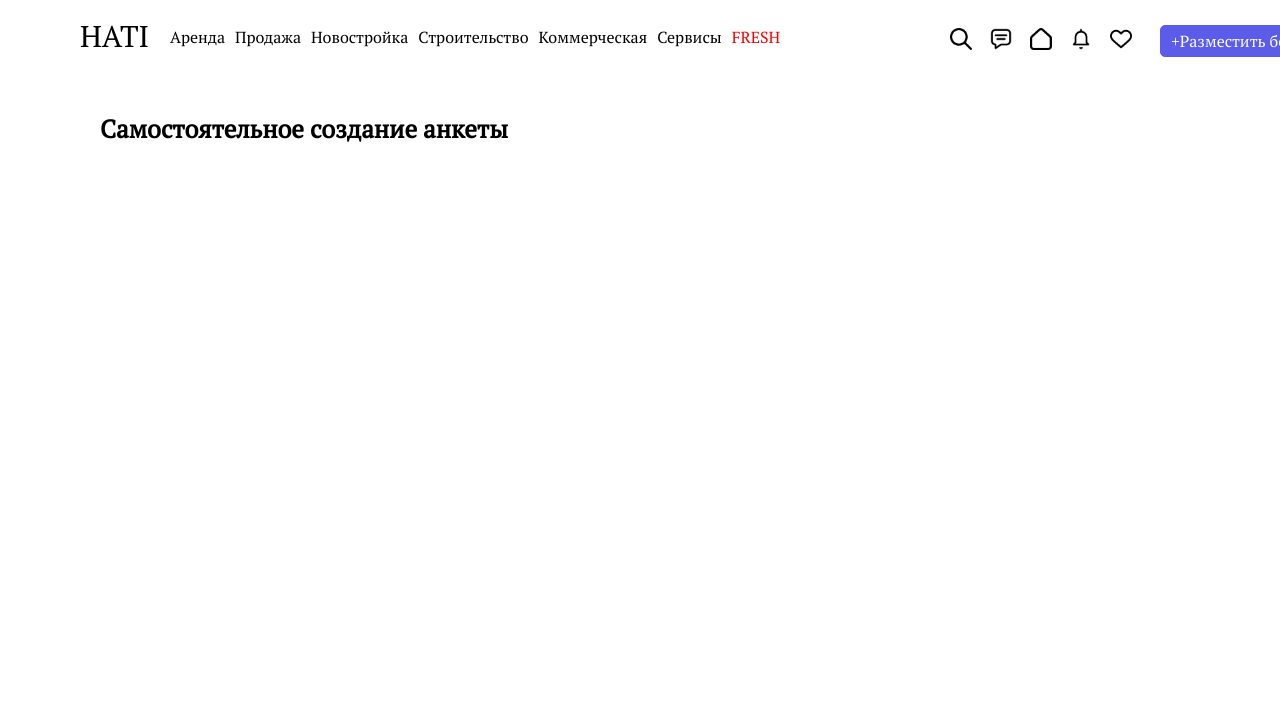
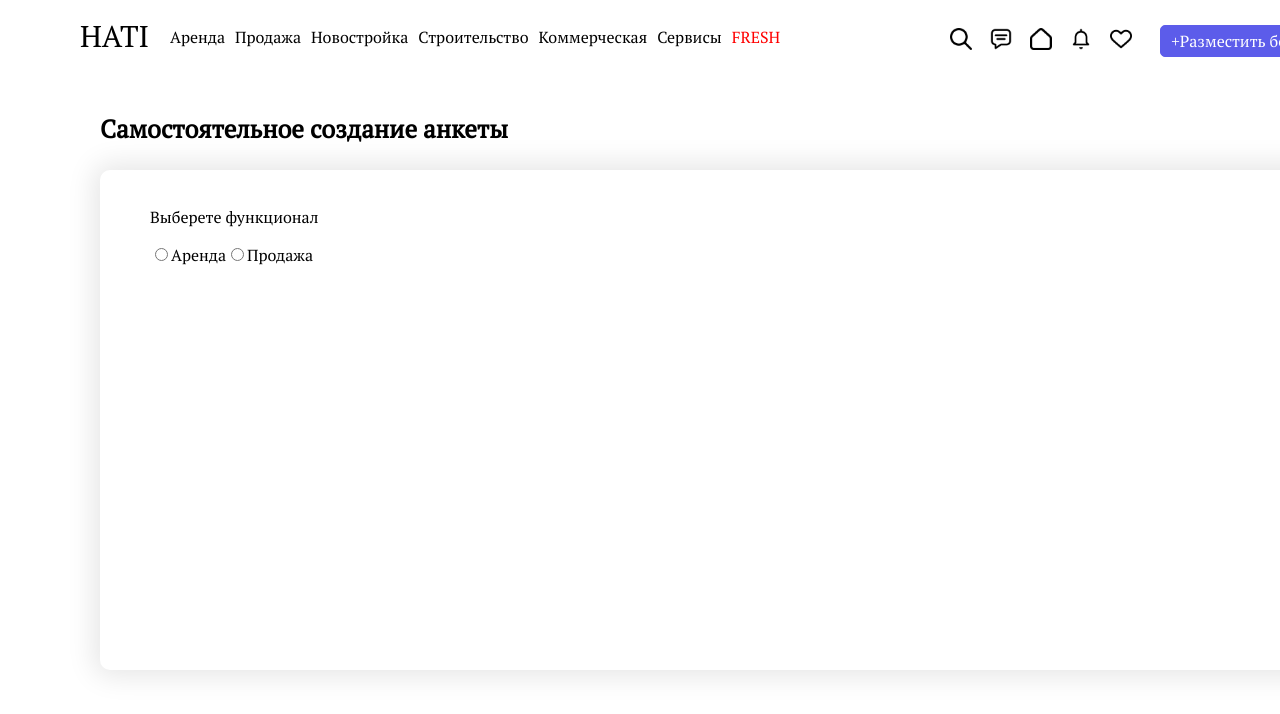
Before and after one commit to notPHPuser/Hati-project, a React (Vite) app in the folder frontend/: page /create_own in a window 1280 px wide. Shown: the top 714 px of the page. Built offline with nearby package versions, Linux system fonts and the light colour scheme.

Commit message:
start creating create_myself

```diff
--- a/frontend/src/pages/create_myself/CreateMyself.css
+++ b/frontend/src/pages/create_myself/CreateMyself.css
@@ -8,3 +8,46 @@
   font-size: 25px;
   font-weight: 700;
 }
+select {
+  -webkit-appearance: none;
+  -moz-appearance: none;
+  appearance: none;
+}
+
+.option_create_my_self {
+  display: flex;
+  justify-content: center;
+  text-align: center;
+  align-items: center;
+  width: 100px;
+  height: 20px;
+  border-radius: 7px;
+}
+.if_create_myself {
+  position: absolute;
+  width: 1330px;
+  height: 500px;
+  box-shadow: 0px 0px 28px 6px rgba(0, 0, 0, 0.1);
+  border-radius: 10px;
+}
+
+.form_for_myself {
+  position: absolute;
+  left: 50px;
+  top: 20px;
+}
+
+.if_radio_arenda {
+  position: absolute;
+  top: 100px;
+}
+
+.select_radio_arenda {
+  width: 100px;
+  height: 20px;
+  display: flex;
+  justify-content: center;
+  align-items: center;
+  text-align: center;
+  border-radius: 5px;
+}
--- a/frontend/src/pages/create_myself/CreateMyself.jsx
+++ b/frontend/src/pages/create_myself/CreateMyself.jsx
@@ -1,13 +1,44 @@
 import React from 'react';
+import { useState } from 'react';
 import './CreateMyself.css';
 import Header from '../../components/header/Header';
 
 function CreateMyself() {
+  const [radioArenda, setRadioArenda] = useState(false);
+  function ifRadioArenda() {
+    setRadioArenda(!radioArenda);
+  }
+
   return (
     <>
       <Header />
       <div className='create_myself_page'>
         <p className='create_myself_page_p'>Самостоятельное создание анкеты</p>
+        <div className='if_create_myself'>
+          <form className='form_for_myself'>
+            <p>Выберете функционал</p>
+            <div>
+              <input onClick={ifRadioArenda} type='radio' name='create_mySelf' />
+              <label>Аренда</label>
+              {radioArenda && (
+                <div className='if_radio_arenda'>
+                  <p>Колличество комнат</p>
+                  <select className='select_radio_arenda'>
+                    <option value=''>1</option>
+                    <option value=''>2</option>
+                    <option value=''>3</option>
+                    <option value=''>4</option>
+                    <option value=''>5</option>
+                    <option value=''>6</option>
+                    <option value=''>7</option>
+                  </select>
+                </div>
+              )}
+              <input type='radio' name='create_mySelf' />
+              <label>Продажа</label>
+            </div>
+          </form>
+        </div>
       </div>
     </>
   );
```
